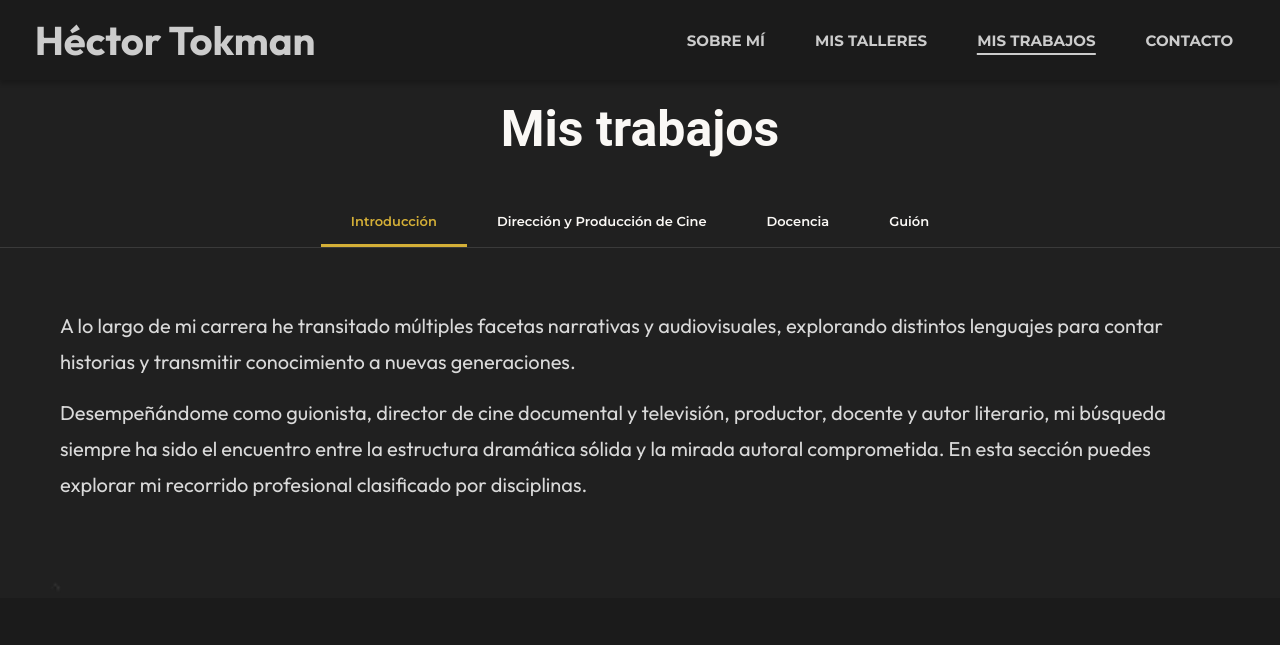
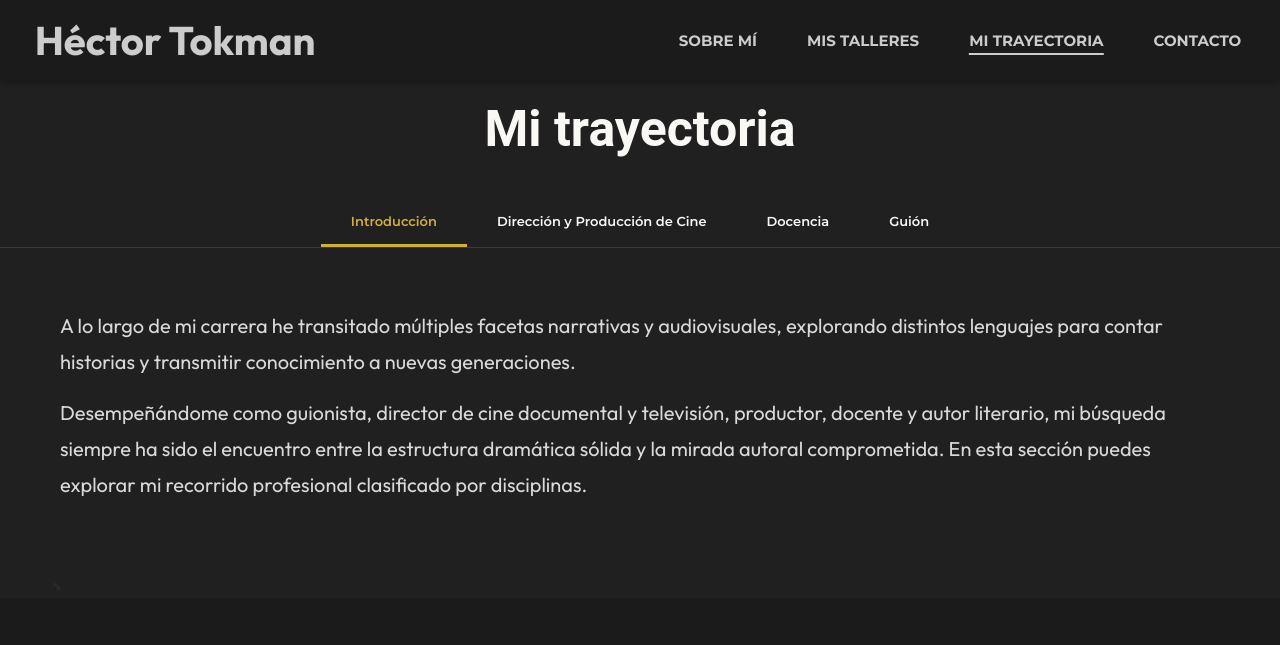
Before and after one commit to lisavitale/HectorTokman, a plain HTML site: page mistrabajos.html in a window 1280 px wide. Shown: the top 645 px of the page. Drawn offline with nearby package versions, Linux system fonts and the light colour scheme.

Commit message:
cambio de mis trabajos a mi trayectoria

```diff
--- a/mistrabajos.html
+++ b/mistrabajos.html
@@ -25,7 +25,7 @@
             <ul>
                 <a href="./index.html#sobremi"><li>SOBRE MÍ</li></a>
                 <a href="./index.html#mistalleres"><li>MIS TALLERES</li></a>
-                <a href="./index.html#mistrabajos"><li class="active">MIS TRABAJOS</li></a>
+                <a href="./index.html#mistrabajos"><li class="active">MI TRAYECTORIA</li></a>
                 <a href="./index.html#contacto"><li>CONTACTO</li></a>
             </ul>
         </nav>
@@ -33,7 +33,7 @@
 
     <main>
         <section id="navTrabajos">
-            <h2>Mis trabajos</h2>
+            <h2>Mi trayectoria</h2>
             <nav class="trabajosNav">
                 <ul>
                     <li class="nav-item active" data-section="introduccionTrabajos">Introducción</li>
```
Also changed, not shown: index.html (+1 -1 lines).
